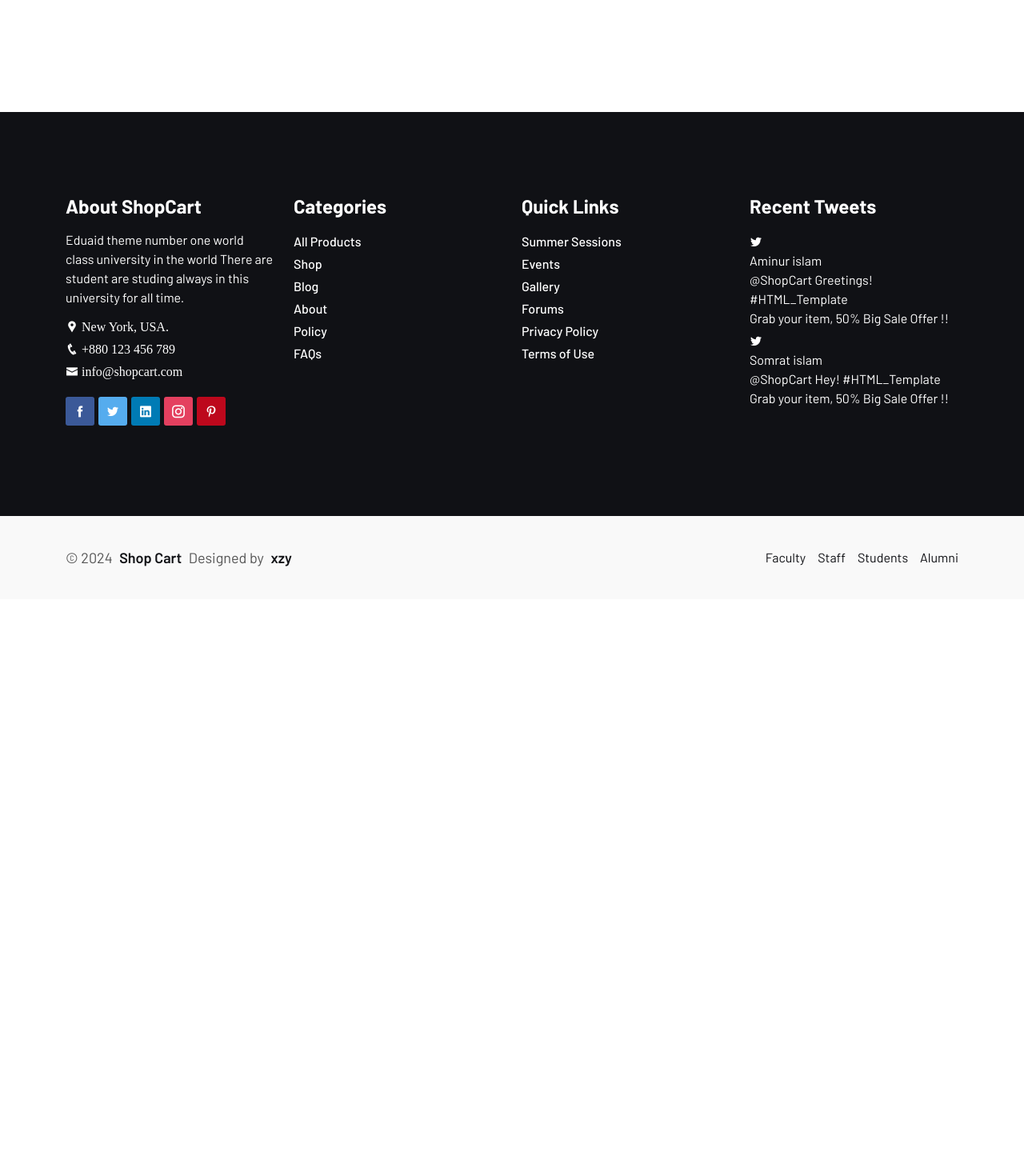
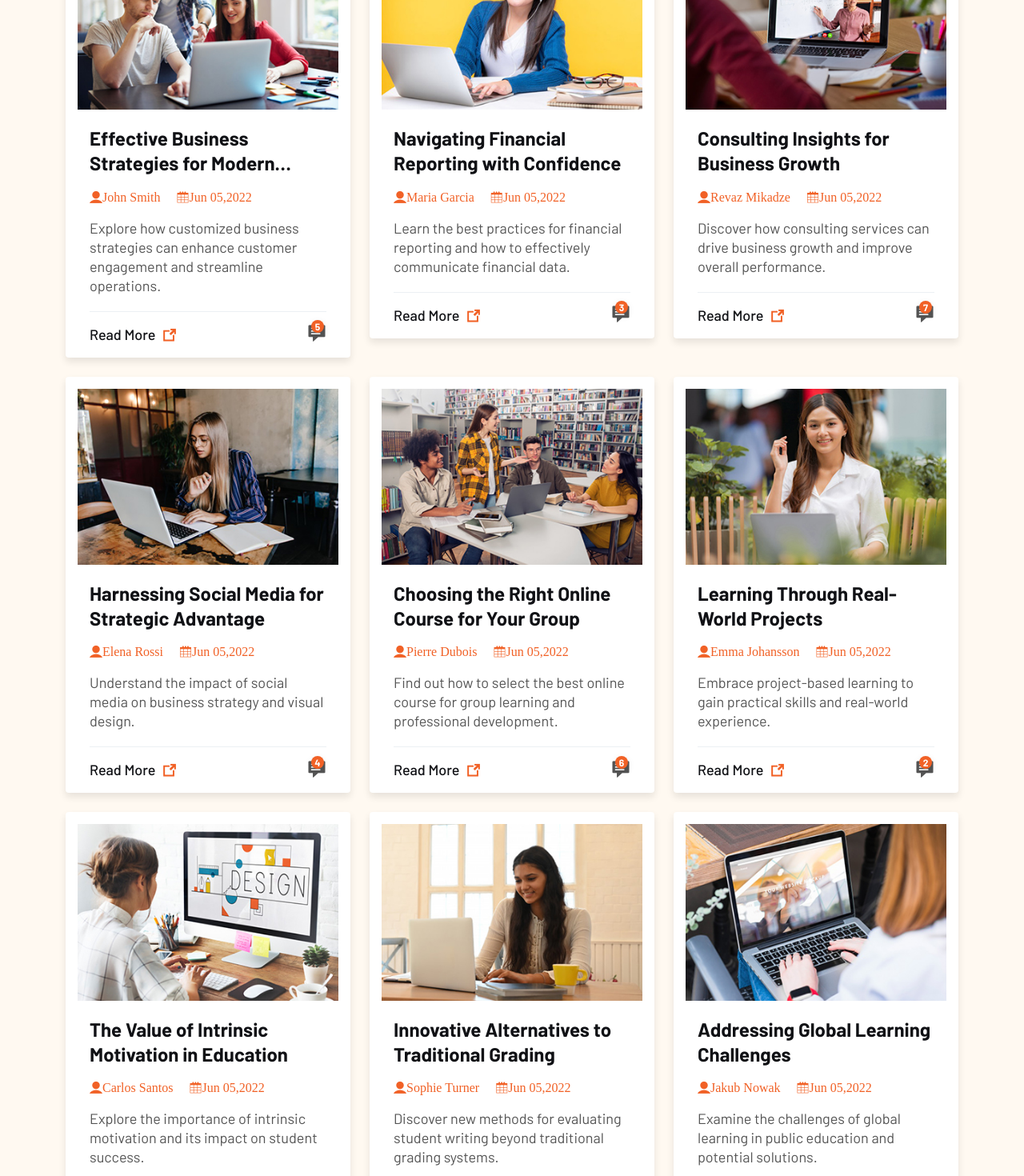
Before and after one commit to ReziMi/ecommerce-website, a React (Vite) app: page /blog in a window 1280 px wide. Shown: the part 660-2130 px from the top of the page at 80% size. Before the commit the page ends 1409 px from the top, so only its background shows below. Built offline with nearby package versions, Linux system fonts and the light colour scheme.

Commit message:
blog page added. Now working on single blog page

```diff
--- a/src/blog/Blog.jsx
+++ b/src/blog/Blog.jsx
@@ -1,10 +1,59 @@
 import React from 'react'
 import PageHeader from '../components/PageHeader'
+import blogList from "../utilis/blogdata"
+import { Link } from 'react-router-dom'
 
 function Blog() {
   return (
     <div>
       <PageHeader title="Blog Page" curPage="Blogs"/>
+      <div className='blog-section padding-tb section-bg'>
+        <div className="container">
+          <div className="section-wrapper">
+            <div className='row row-cols-1 row-cols-md-2 row-cols-xl-3 justyfy-content-center g-4'>
+              {
+                blogList.map((blog, i)=>(
+                  <div key={i} className='col'>
+                    <div className='post-item'>
+                      <div className="post-inner">
+                        <div className="post-thumb">
+                          <Link to={`/blog/${blog.id}`} ><img src={blog.imgUrl}/></Link>
+                        </div>
+                        <div className="post-content">
+                          <Link to={`/blog/${blog.id}`}>
+                            <h4>{blog.title}</h4>
+                          </Link>
+                          <div className="meta-post">
+                            <ul className='lab-ul'>
+                              {
+                                blog.metaList.map((val, i)=>(
+                                  <li key={i}><i className={val.iconName}>{val.text}</i></li>
+                                ))
+                              }
+                            </ul>
+                          </div>
+                          <p>
+                            {blog.desc}
+                          </p>
+                        </div>
+                        <div className='post-footer'>
+                          <div className="pf-left">
+                            <Link to={`/blog/${blog.id}`} className='lab-btn-text'>{blog.btnText} <i className='icofont-external-link'></i></Link>
+                          </div>
+                          <div className="pf-right">
+                            <i className='icofont-comment'></i>
+                            <span className='comment-count'>{blog.commentCount}</span>
+                          </div>
+                        </div>
+                      </div>
+                    </div>
+                  </div>
+                ))
+              }
+            </div>
+          </div>
+        </div>
+      </div>
     </div>
   )
 }
--- /dev/null
+++ b/src/blog/SingleBlog.jsx
@@ -0,0 +1,29 @@
+import React, {useState} from 'react'
+import blogList from '../utilis/blogdata'
+import { useParams } from 'react-router-dom'
+import PageHeader from '../components/PageHeader'
+
+function SingleBlog() {
+    const [blog, setBlog] = useState(blogList)
+
+    const {id} = useParams()
+
+    const result=blog.filter((b)=>b.id===Number(id))
+
+  return (
+    <div>
+        <PageHeader title={"Single Blog Pages"} curPage={"Blog / Blog Details"}/>
+
+        <div className="blog-section blog-single padding-tb section-tb">
+            <div className="container">
+                <div className="row justify-content-center">
+                    <div className='col-lg-8 col-12'>Left</div>
+                    <div className='col-lg-4 col-12'>Right</div>
+                </div>
+            </div>
+        </div>
+    </div>
+  )
+}
+
+export default SingleBlog
--- a/src/main.jsx
+++ b/src/main.jsx
@@ -19,6 +19,7 @@ import Blog from "./blog/Blog.jsx";
 import Shop from "./shop/Shop.jsx";
 import SingleProduct from "./shop/SingleProduct.jsx";
 import CartPage from "./shop/CartPage.jsx";
+import SingleBlog from "./blog/SingleBlog.jsx";
 
 const router = createBrowserRouter([
   {
@@ -27,6 +28,7 @@ const router = createBrowserRouter([
     children: [
       { path: "/", element: <Home /> },
       { path: "/blog", element: <Blog /> },
+      { path: "/blog/:id", element: <SingleBlog /> },
       {path:"/shop", element: <Shop/>},
       {path: "shop/:id", element: <SingleProduct/>},
       {path: "/cart-page", element: <CartPage/>}
--- a/src/utilis/blogdata.js
+++ b/src/utilis/blogdata.js
@@ -2,14 +2,14 @@ const blogList = [
     {   id: 1,
         imgUrl: '/src/assets/images/blog/01.jpg',
         imgAlt: 'Blog Thumb',
-        title: 'Business Ueporting Rouncil Them Could Plan.',
-        desc: 'Pluoresnts customize prancing apcentered customer service anding ands asing straelg Interacvely cordinate performe',
-        commentCount: '3',
+        title: 'Effective Business Strategies for Modern Enterprises',
+        desc: 'Explore how customized business strategies can enhance customer engagement and streamline operations.',
+        commentCount: '5',
         btnText: 'Read More',
         metaList: [
             {
                 iconName: 'icofont-ui-user',
-                text: 'Rajib Raj',
+                text: 'John Smith',
             },
             {
                 iconName: 'icofont-calendar',
@@ -21,14 +21,14 @@ const blogList = [
         id: 2,
         imgUrl: '/src/assets/images/blog/02.jpg',
         imgAlt: 'Blog Thumb',
-        title: 'Financial Reporting Qouncil What Could More.',
-        desc: 'Pluoresnts customize prancing apcentered customer service anding ands asing straelg Interacvely cordinate performe',
+        title: 'Navigating Financial Reporting with Confidence',
+        desc: 'Learn the best practices for financial reporting and how to effectively communicate financial data.',
         commentCount: '3',
         btnText: 'Read More',
         metaList: [
             {
                 iconName: 'icofont-ui-user',
-                text: 'Rajib Raj',
+                text: 'Maria Garcia',
             },
             {
                 iconName: 'icofont-calendar',
@@ -40,14 +40,14 @@ const blogList = [
         id: 3,
         imgUrl: '/src/assets/images/blog/03.jpg',
         imgAlt: 'Blog Thumb',
-        title: 'Consulting Reporting Qounc Arei Could More.',
-        desc: 'Pluoresnts customize prancing apcentered customer service anding ands asing straelg Interacvely cordinate performe',
-        commentCount: '3',
+        title: 'Consulting Insights for Business Growth',
+        desc: 'Discover how consulting services can drive business growth and improve overall performance.',
+        commentCount: '7',
         btnText: 'Read More',
         metaList: [
             {
                 iconName: 'icofont-ui-user',
-                text: 'Rajib Raj',
+                text: 'Revaz Mikadze',
             },
             {
                 iconName: 'icofont-calendar',
@@ -59,14 +59,14 @@ const blogList = [
         id: 4,
         imgUrl: '/src/assets/images/blog/04.jpg',
         imgAlt: 'Blog Thumb',
-        title: 'Strategic Social Media and of visual design.',
-        desc: 'Pluoresnts customize prancing apcentered customer service anding ands asing straelg Interacvely cordinate performe',
-        commentCount: '3',
+        title: 'Harnessing Social Media for Strategic Advantage',
+        desc: 'Understand the impact of social media on business strategy and visual design.',
+        commentCount: '4',
         btnText: 'Read More',
         metaList: [
             {
                 iconName: 'icofont-ui-user',
-                text: 'Rajib Raj',
+                text: 'Elena Rossi',
             },
             {
                 iconName: 'icofont-calendar',
@@ -78,14 +78,14 @@ const blogList = [
         id: 5,
         imgUrl: '/src/assets/images/blog/05.jpg',
         imgAlt: 'Blog Thumb',
-        title: 'Find the Right Path for your Group Course online.',
-        desc: 'Pluoresnts customize prancing apcentered customer service anding ands asing straelg Interacvely cordinate performe',
-        commentCount: '3',
+        title: 'Choosing the Right Online Course for Your Group',
+        desc: 'Find out how to select the best online course for group learning and professional development.',
+        commentCount: '6',
         btnText: 'Read More',
         metaList: [
             {
                 iconName: 'icofont-ui-user',
-                text: 'Rajib Raj',
+                text: 'Pierre Dubois',
             },
             {
                 iconName: 'icofont-calendar',
@@ -97,14 +97,14 @@ const blogList = [
         id: 6,
         imgUrl: '/src/assets/images/blog/06.jpg',
         imgAlt: 'Blog Thumb',
-        title: 'Learn by doing with Real World Projects other countries.',
-        desc: 'Pluoresnts customize prancing apcentered customer service anding ands asing straelg Interacvely cordinate performe',
-        commentCount: '3',
+        title: 'Learning Through Real-World Projects',
+        desc: 'Embrace project-based learning to gain practical skills and real-world experience.',
+        commentCount: '2',
         btnText: 'Read More',
         metaList: [
             {
                 iconName: 'icofont-ui-user',
-                text: 'Rajib Raj',
+                text: 'Emma Johansson',
             },
             {
                 iconName: 'icofont-calendar',
@@ -116,14 +116,14 @@ const blogList = [
         id: 7,
         imgUrl: '/src/assets/images/blog/07.jpg',
         imgAlt: 'Blog Thumb',
-        title: 'The Importance Of Intrinsic for Students.',
-        desc: 'Pluoresnts customize prancing apcentered customer service anding ands asing straelg Interacvely cordinate performe',
-        commentCount: '3',
+        title: 'The Value of Intrinsic Motivation in Education',
+        desc: 'Explore the importance of intrinsic motivation and its impact on student success.',
+        commentCount: '8',
         btnText: 'Read More',
         metaList: [
             {
                 iconName: 'icofont-ui-user',
-                text: 'Rajib Raj',
+                text: 'Carlos Santos',
             },
             {
                 iconName: 'icofont-calendar',
@@ -135,14 +135,14 @@ const blogList = [
         id: 8,
         imgUrl: '/src/assets/images/blog/08.jpg',
         imgAlt: 'Blog Thumb',
-        title: 'A Better Alternative To Grading Student Writing.',
-        desc: 'Pluoresnts customize prancing apcentered customer service anding ands asing straelg Interacvely cordinate performe',
-        commentCount: '3',
+        title: 'Innovative Alternatives to Traditional Grading',
+        desc: 'Discover new methods for evaluating student writing beyond traditional grading systems.',
+        commentCount: '1',
         btnText: 'Read More',
         metaList: [
             {
                 iconName: 'icofont-ui-user',
-                text: 'Rajib Raj',
+                text: 'Sophie Turner',
             },
             {
                 iconName: 'icofont-calendar',
@@ -154,14 +154,14 @@ const blogList = [
         id: 9,
         imgUrl: '/src/assets/images/blog/09.jpg',
         imgAlt: 'Blog Thumb',
-        title: 'The Challenge Global Learning In Public Education.',
-        desc: 'Pluoresnts customize prancing apcentered customer service anding ands asing straelg Interacvely cordinate performe',
-        commentCount: '3',
+        title: 'Addressing Global Learning Challenges',
+        desc: 'Examine the challenges of global learning in public education and potential solutions.',
+        commentCount: '5',
         btnText: 'Read More',
         metaList: [
             {
                 iconName: 'icofont-ui-user',
-                text: 'Rajib Raj',
+                text: 'Jakub Nowak',
             },
             {
                 iconName: 'icofont-calendar',
```
